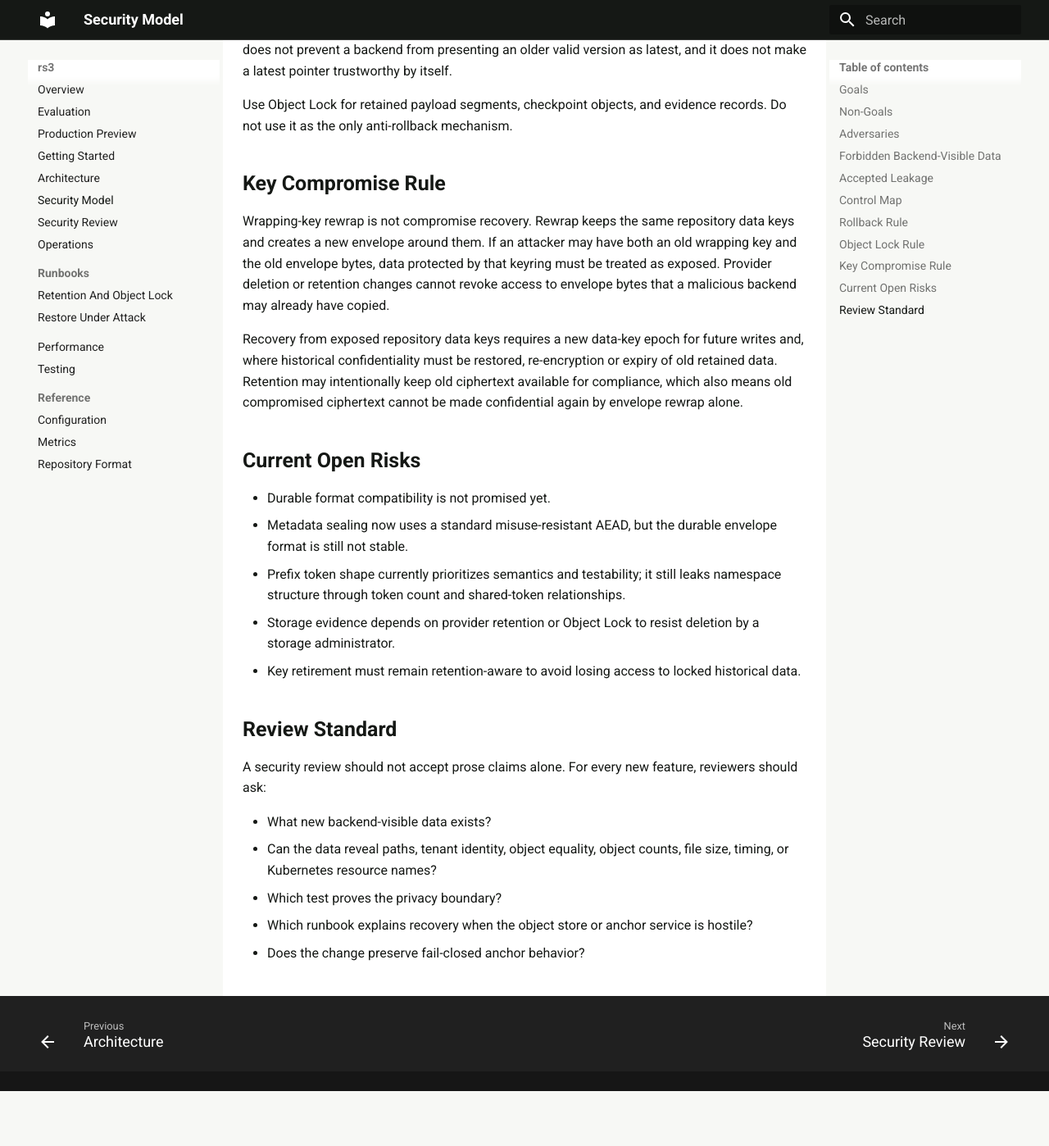
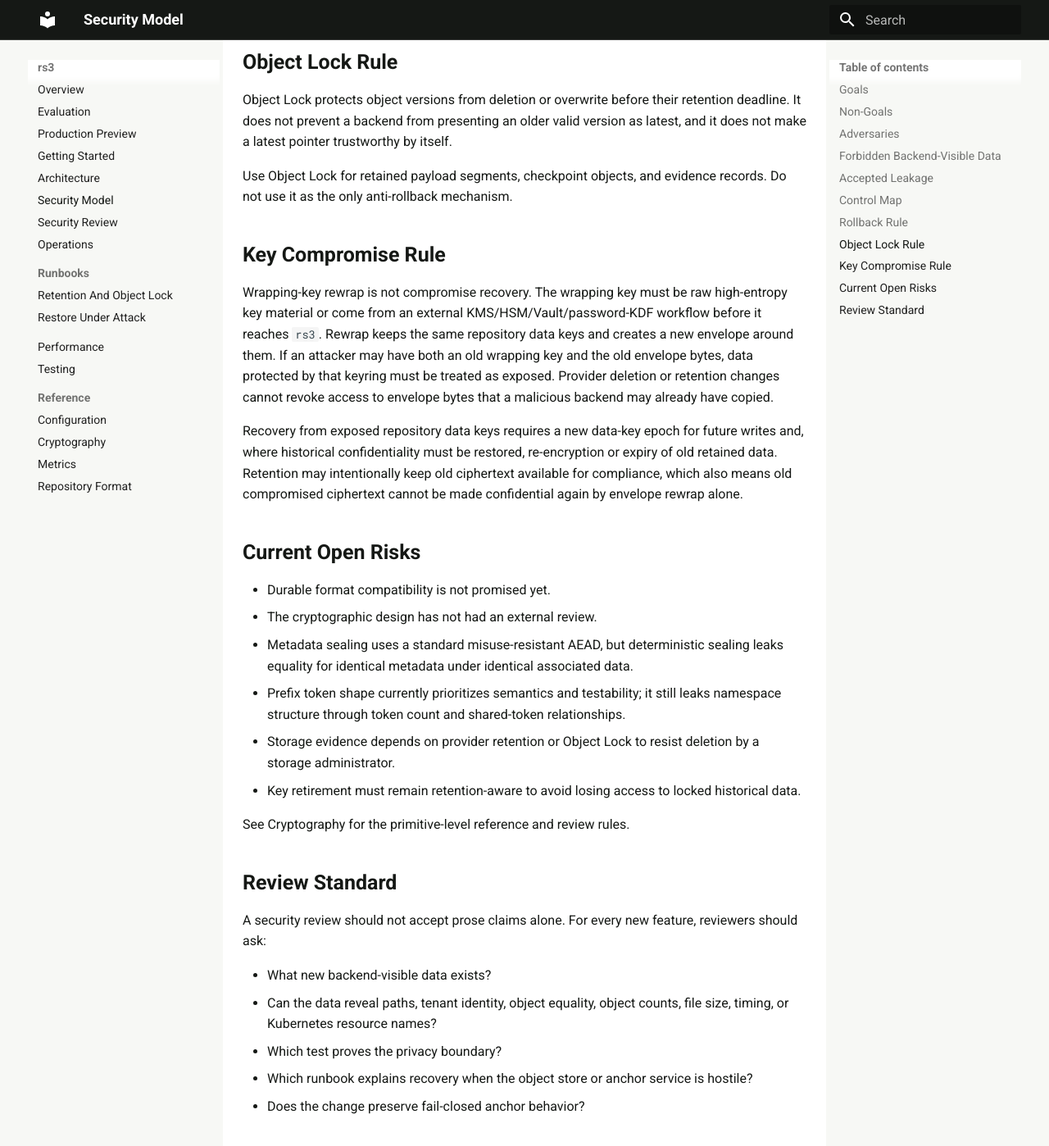
Before and after one commit to w9n/rs3, an MkDocs documentation site: the page built from docs/site/security-model.md, in a window 1280 px wide and 1400 px high, scrolled down 4079 px. Shown: the whole window at 82% size. Built offline with MkDocs 1.6.1 and Material for MkDocs 9.7.7, drawn with Linux system fonts in a browser that asks for light colours; before the commit the page ends 5410 px from its top, so only the background shows below that; some of the changed text lies outside the part shown.

Commit message:
Document cryptographic boundaries

```diff
--- a/docs/site/security-model.md
+++ b/docs/site/security-model.md
@@ -59,6 +59,7 @@ The default design accepts specific backend-visible leakage:
 | Retention mode | Provider retention APIs expose mode and retain-until behavior. | Treat retention mode as policy metadata, not tenant identity. |
 | Source network metadata | The provider sees the gateway's network identity. | Deploy through controlled egress where required. |
 | Broad object class | Class prefixes support lifecycle and operations. | Keep class names generic and path-free; revisit in a new format if needed. |
+| Deterministic metadata equality | Stable metadata sealing can produce identical sealed bytes for identical metadata under identical associated data. | Use object-type-specific associated data and signed reachability; revisit before stable-format. |
 | Prefix-token structure | Current prefix tokens reveal token count and shared-token relationships. | Document as an open privacy risk; redesign index compaction before stable-format claims. |
 
 Optional mitigations include padding, pack-size normalization, checkpoint
@@ -114,11 +115,13 @@ records. Do not use it as the only anti-rollback mechanism.
 
 ## Key Compromise Rule
 
-Wrapping-key rewrap is not compromise recovery. Rewrap keeps the same repository
-data keys and creates a new envelope around them. If an attacker may have both an
-old wrapping key and the old envelope bytes, data protected by that keyring must
-be treated as exposed. Provider deletion or retention changes cannot revoke
-access to envelope bytes that a malicious backend may already have copied.
+Wrapping-key rewrap is not compromise recovery. The wrapping key must be raw
+high-entropy key material or come from an external KMS/HSM/Vault/password-KDF
+workflow before it reaches `rs3`. Rewrap keeps the same repository data keys and
+creates a new envelope around them. If an attacker may have both an old wrapping
+key and the old envelope bytes, data protected by that keyring must be treated
+as exposed. Provider deletion or retention changes cannot revoke access to
+envelope bytes that a malicious backend may already have copied.
 
 Recovery from exposed repository data keys requires a new data-key epoch for
 future writes and, where historical confidentiality must be restored,
@@ -129,14 +132,18 @@ ciphertext cannot be made confidential again by envelope rewrap alone.
 ## Current Open Risks
 
 - Durable format compatibility is not promised yet.
-- Metadata sealing now uses a standard misuse-resistant AEAD, but the durable
-  envelope format is still not stable.
+- The cryptographic design has not had an external review.
+- Metadata sealing uses a standard misuse-resistant AEAD, but deterministic
+  sealing leaks equality for identical metadata under identical associated data.
 - Prefix token shape currently prioritizes semantics and testability; it still
   leaks namespace structure through token count and shared-token relationships.
 - Storage evidence depends on provider retention or Object Lock to resist
   deletion by a storage administrator.
 - Key retirement must remain retention-aware to avoid losing access to locked
   historical data.
+
+See [Cryptography](reference/cryptography.md) for the primitive-level reference
+and review rules.
 
 ## Review Standard
 
--- a/mkdocs.yml
+++ b/mkdocs.yml
@@ -59,6 +59,7 @@ nav:
   - Testing: testing.md
   - Reference:
       - Configuration: reference/configuration.md
+      - Cryptography: reference/cryptography.md
       - Metrics: reference/metrics.md
       - Repository Format: reference/repository-format.md
 
```
Also changed, not shown: README.md (+4 -2 lines), docs/site/operations.md (+5 -2 lines), docs/site/reference/cryptography.md (added, +156 -0 lines), docs/site/reference/repository-format.md (+12 -6 lines), 2 other files.
